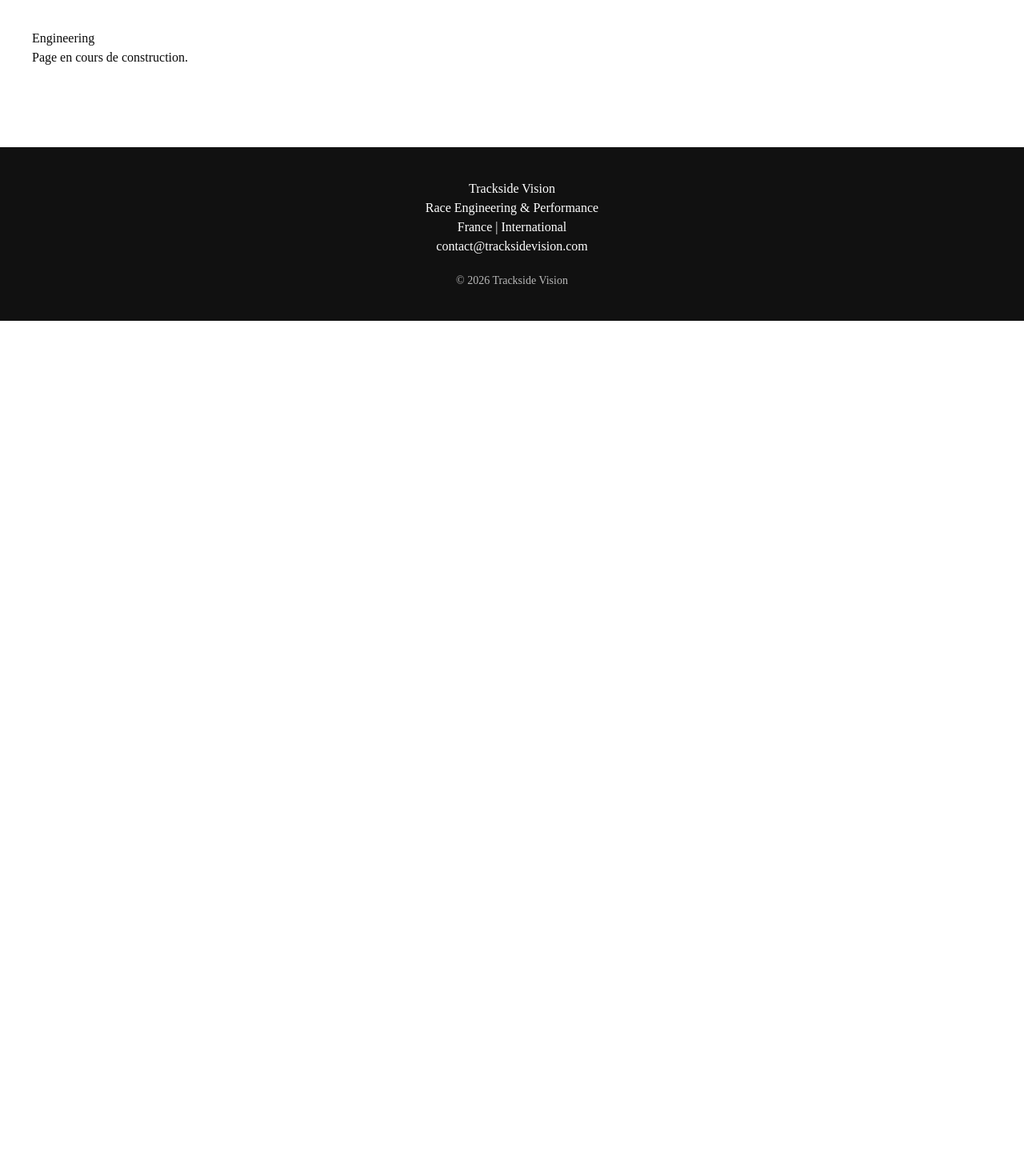
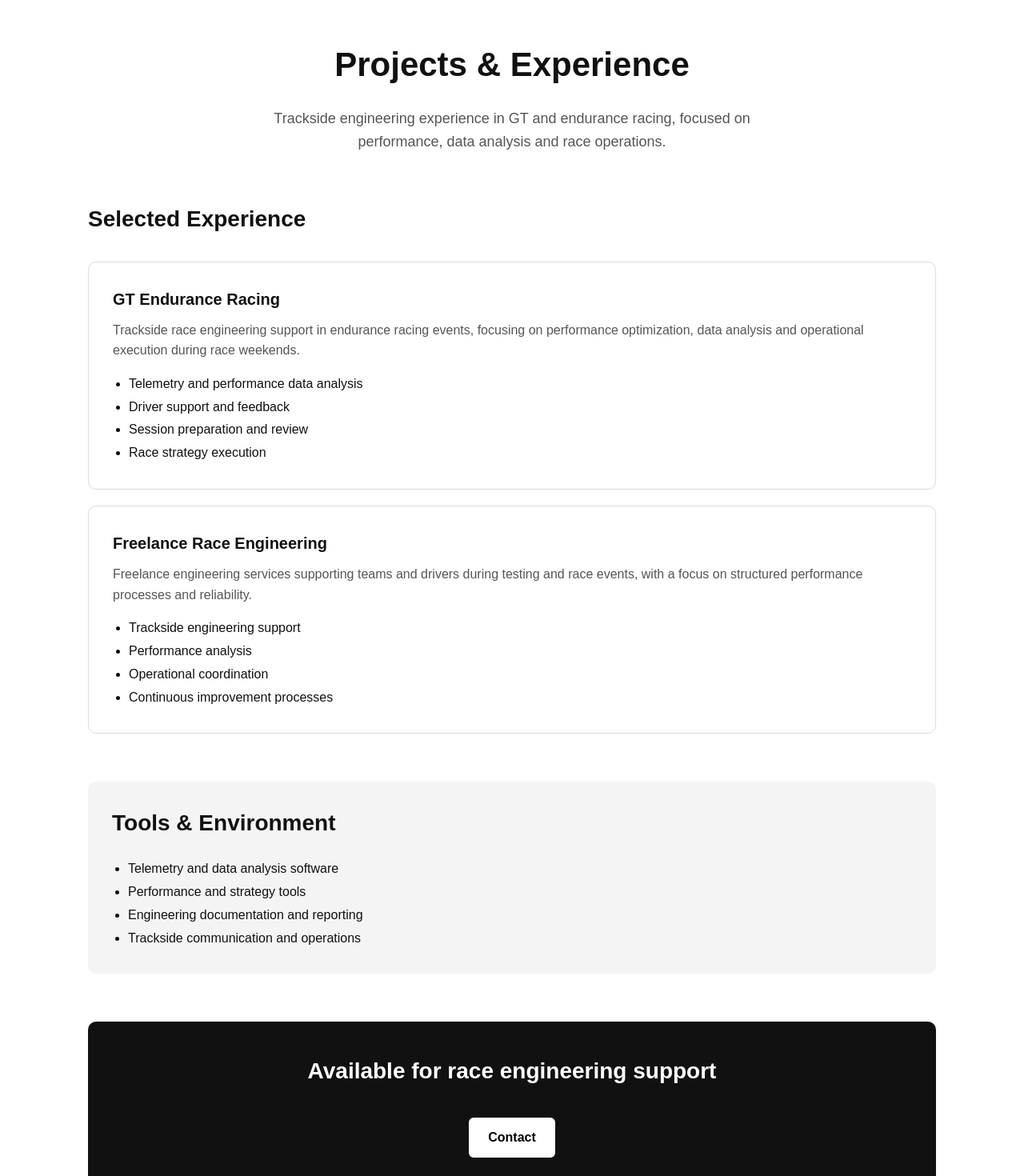
Before and after one commit to alexandregass/Trackside-Vision, a Next.js app in the folder trackside-vision/: page /projects in a window 1280 px wide. Shown: the part 80-1550 px from the top of the page at 80% size. Before the commit the page ends 800 px from the top, so only its background shows below. Built offline with nearby package versions, Linux system fonts and the light colour scheme.

Commit message:
global css

```diff
--- a/trackside-vision/app/engineering/page.tsx
+++ b/trackside-vision/app/engineering/page.tsx
@@ -1,12 +1,7 @@
 export default function EngineeringPage() {
   return (
     <main
-      style={{
-        padding: "60px 20px",
-        maxWidth: "1100px",
-        margin: "auto",
-        fontFamily: "Arial, sans-serif",
-      }}
+        className="container"
     >
       {/* HERO */}
 
@@ -81,12 +76,7 @@ export default function EngineeringPage() {
           ].map((service, index) => (
             <div
               key={index}
-              style={{
-                padding: "25px",
-                border: "1px solid #ddd",
-                borderRadius: "10px",
-                background: "#f9f9f9",
-              }}
+              className="section-light"
             >
               <h3
                 style={{
--- a/trackside-vision/app/globals.css
+++ b/trackside-vision/app/globals.css
@@ -1,130 +1,98 @@
-@import "tailwindcss";
-@import "tw-animate-css";
-@import "shadcn/tailwind.css";
+/* RESET */
 
-@custom-variant dark (&:is(.dark *));
-
-@theme inline {
-  --color-background: var(--background);
-  --color-foreground: var(--foreground);
-  --font-sans: var(--font-sans);
-  --font-mono: var(--font-geist-mono);
-  --font-heading: var(--font-sans);
-  --color-sidebar-ring: var(--sidebar-ring);
-  --color-sidebar-border: var(--sidebar-border);
-  --color-sidebar-accent-foreground: var(--sidebar-accent-foreground);
-  --color-sidebar-accent: var(--sidebar-accent);
-  --color-sidebar-primary-foreground: var(--sidebar-primary-foreground);
-  --color-sidebar-primary: var(--sidebar-primary);
-  --color-sidebar-foreground: var(--sidebar-foreground);
-  --color-sidebar: var(--sidebar);
-  --color-chart-5: var(--chart-5);
-  --color-chart-4: var(--chart-4);
-  --color-chart-3: var(--chart-3);
-  --color-chart-2: var(--chart-2);
-  --color-chart-1: var(--chart-1);
-  --color-ring: var(--ring);
-  --color-input: var(--input);
-  --color-border: var(--border);
-  --color-destructive: var(--destructive);
-  --color-accent-foreground: var(--accent-foreground);
-  --color-accent: var(--accent);
-  --color-muted-foreground: var(--muted-foreground);
-  --color-muted: var(--muted);
-  --color-secondary-foreground: var(--secondary-foreground);
-  --color-secondary: var(--secondary);
-  --color-primary-foreground: var(--primary-foreground);
-  --color-primary: var(--primary);
-  --color-popover-foreground: var(--popover-foreground);
-  --color-popover: var(--popover);
-  --color-card-foreground: var(--card-foreground);
-  --color-card: var(--card);
-  --radius-sm: calc(var(--radius) * 0.6);
-  --radius-md: calc(var(--radius) * 0.8);
-  --radius-lg: var(--radius);
-  --radius-xl: calc(var(--radius) * 1.4);
-  --radius-2xl: calc(var(--radius) * 1.8);
-  --radius-3xl: calc(var(--radius) * 2.2);
-  --radius-4xl: calc(var(--radius) * 2.6);
+* {
+  margin: 0;
+  padding: 0;
+  box-sizing: border-box;
 }
 
-:root {
-  --background: oklch(1 0 0);
-  --foreground: oklch(0.145 0 0);
-  --card: oklch(1 0 0);
-  --card-foreground: oklch(0.145 0 0);
-  --popover: oklch(1 0 0);
-  --popover-foreground: oklch(0.145 0 0);
-  --primary: oklch(0.205 0 0);
-  --primary-foreground: oklch(0.985 0 0);
-  --secondary: oklch(0.97 0 0);
-  --secondary-foreground: oklch(0.205 0 0);
-  --muted: oklch(0.97 0 0);
-  --muted-foreground: oklch(0.556 0 0);
-  --accent: oklch(0.97 0 0);
-  --accent-foreground: oklch(0.205 0 0);
-  --destructive: oklch(0.577 0.245 27.325);
-  --border: oklch(0.922 0 0);
-  --input: oklch(0.922 0 0);
-  --ring: oklch(0.708 0 0);
-  --chart-1: oklch(0.87 0 0);
-  --chart-2: oklch(0.556 0 0);
-  --chart-3: oklch(0.439 0 0);
-  --chart-4: oklch(0.371 0 0);
-  --chart-5: oklch(0.269 0 0);
-  --radius: 0.625rem;
-  --sidebar: oklch(0.985 0 0);
-  --sidebar-foreground: oklch(0.145 0 0);
-  --sidebar-primary: oklch(0.205 0 0);
-  --sidebar-primary-foreground: oklch(0.985 0 0);
-  --sidebar-accent: oklch(0.97 0 0);
-  --sidebar-accent-foreground: oklch(0.205 0 0);
-  --sidebar-border: oklch(0.922 0 0);
-  --sidebar-ring: oklch(0.708 0 0);
+/* BODY */
+
+body {
+  font-family: Arial, Helvetica, sans-serif;
+  background: #ffffff;
+  color: #111;
+  line-height: 1.6;
 }
 
-.dark {
-  --background: oklch(0.145 0 0);
-  --foreground: oklch(0.985 0 0);
-  --card: oklch(0.205 0 0);
-  --card-foreground: oklch(0.985 0 0);
-  --popover: oklch(0.205 0 0);
-  --popover-foreground: oklch(0.985 0 0);
-  --primary: oklch(0.922 0 0);
-  --primary-foreground: oklch(0.205 0 0);
-  --secondary: oklch(0.269 0 0);
-  --secondary-foreground: oklch(0.985 0 0);
-  --muted: oklch(0.269 0 0);
-  --muted-foreground: oklch(0.708 0 0);
-  --accent: oklch(0.269 0 0);
-  --accent-foreground: oklch(0.985 0 0);
-  --destructive: oklch(0.704 0.191 22.216);
-  --border: oklch(1 0 0 / 10%);
-  --input: oklch(1 0 0 / 15%);
-  --ring: oklch(0.556 0 0);
-  --chart-1: oklch(0.87 0 0);
-  --chart-2: oklch(0.556 0 0);
-  --chart-3: oklch(0.439 0 0);
-  --chart-4: oklch(0.371 0 0);
-  --chart-5: oklch(0.269 0 0);
-  --sidebar: oklch(0.205 0 0);
-  --sidebar-foreground: oklch(0.985 0 0);
-  --sidebar-primary: oklch(0.488 0.243 264.376);
-  --sidebar-primary-foreground: oklch(0.985 0 0);
-  --sidebar-accent: oklch(0.269 0 0);
-  --sidebar-accent-foreground: oklch(0.985 0 0);
-  --sidebar-border: oklch(1 0 0 / 10%);
-  --sidebar-ring: oklch(0.556 0 0);
+/* CONTAINER */
+
+.container {
+  max-width: 1100px;
+  margin: auto;
+  padding: 60px 20px;
 }
 
-@layer base {
-  * {
-    @apply border-border outline-ring/50;
-  }
-  body {
-    @apply bg-background text-foreground;
-  }
-  html {
-    @apply font-sans;
-  }
+/* HEADINGS */
+
+h1 {
+  font-size: 42px;
+  margin-bottom: 20px;
 }
+
+h2 {
+  font-size: 28px;
+  margin-bottom: 20px;
+}
+
+h3 {
+  font-size: 20px;
+  margin-bottom: 10px;
+}
+
+/* TEXT */
+
+p {
+  color: #555;
+  margin-bottom: 15px;
+}
+
+/* BUTTON */
+
+.button {
+  display: inline-block;
+  padding: 12px 24px;
+  background: #111;
+  color: white;
+  text-decoration: none;
+  border-radius: 6px;
+  font-weight: bold;
+  transition: 0.2s;
+}
+
+.button:hover {
+  opacity: 0.85;
+}
+
+/* CARD */
+
+.card {
+  padding: 25px;
+  border: 1px solid #ddd;
+  border-radius: 10px;
+  background: #f9f9f9;
+}
+
+/* SECTION SPACING */
+
+.section {
+  margin-bottom: 60px;
+}
+
+/* DARK SECTION */
+
+.section-dark {
+  background: #111;
+  color: white;
+  padding: 40px;
+  border-radius: 10px;
+  text-align: center;
+}
+
+/* LIGHT SECTION */
+
+.section-light {
+  background: #f4f4f4;
+  padding: 30px;
+  border-radius: 10px;
+}
--- a/trackside-vision/app/projects/page.tsx
+++ b/trackside-vision/app/projects/page.tsx
@@ -1,8 +1,194 @@
-export default function EngineeringPage() {
+export default function ProjectsPage() {
   return (
-    <main style={{ padding: 40 }}>
-      <h1>Engineering</h1>
-      <p>Page en cours de construction.</p>
+    <main
+      style={{
+        padding: "60px 20px",
+        maxWidth: "1100px",
+        margin: "auto",
+        fontFamily: "Arial, sans-serif",
+      }}
+    >
+      {/* HERO */}
+
+      <section
+        style={{
+          marginBottom: "60px",
+          textAlign: "center",
+        }}
+      >
+        <h1
+          style={{
+            fontSize: "42px",
+            marginBottom: "20px",
+          }}
+        >
+          Projects & Experience
+        </h1>
+
+        <p
+          style={{
+            fontSize: "18px",
+            maxWidth: "700px",
+            margin: "auto",
+            color: "#555",
+          }}
+        >
+          Trackside engineering experience in GT and endurance racing,
+          focused on performance, data analysis and race operations.
+        </p>
+      </section>
+
+      {/* PROJECT CARD */}
+
+      <section
+        style={{
+          marginBottom: "60px",
+        }}
+      >
+        <h2
+          style={{
+            marginBottom: "30px",
+          }}
+        >
+          Selected Experience
+        </h2>
+
+        <div
+          style={{
+            padding: "30px",
+            border: "1px solid #ddd",
+            borderRadius: "10px",
+            marginBottom: "20px",
+          }}
+        >
+          <h3>GT Endurance Racing</h3>
+
+          <p
+            style={{
+              color: "#555",
+              marginTop: "10px",
+            }}
+          >
+            Trackside race engineering support in endurance racing
+            events, focusing on performance optimization, data
+            analysis and operational execution during race weekends.
+          </p>
+
+          <ul
+            style={{
+              marginTop: "15px",
+              paddingLeft: "20px",
+              lineHeight: "1.8",
+            }}
+          >
+            <li>Telemetry and performance data analysis</li>
+            <li>Driver support and feedback</li>
+            <li>Session preparation and review</li>
+            <li>Race strategy execution</li>
+          </ul>
+        </div>
+
+        <div
+          style={{
+            padding: "30px",
+            border: "1px solid #ddd",
+            borderRadius: "10px",
+          }}
+        >
+          <h3>Freelance Race Engineering</h3>
+
+          <p
+            style={{
+              color: "#555",
+              marginTop: "10px",
+            }}
+          >
+            Freelance engineering services supporting teams and
+            drivers during testing and race events, with a focus on
+            structured performance processes and reliability.
+          </p>
+
+          <ul
+            style={{
+              marginTop: "15px",
+              paddingLeft: "20px",
+              lineHeight: "1.8",
+            }}
+          >
+            <li>Trackside engineering support</li>
+            <li>Performance analysis</li>
+            <li>Operational coordination</li>
+            <li>Continuous improvement processes</li>
+          </ul>
+        </div>
+      </section>
+
+      {/* TOOLS */}
+
+      <section
+        style={{
+          marginBottom: "60px",
+          padding: "30px",
+          borderRadius: "10px",
+          background: "#f4f4f4",
+        }}
+      >
+        <h2
+          style={{
+            marginBottom: "20px",
+          }}
+        >
+          Tools & Environment
+        </h2>
+
+        <ul
+          style={{
+            paddingLeft: "20px",
+            lineHeight: "1.8",
+          }}
+        >
+          <li>Telemetry and data analysis software</li>
+          <li>Performance and strategy tools</li>
+          <li>Engineering documentation and reporting</li>
+          <li>Trackside communication and operations</li>
+        </ul>
+      </section>
+
+      {/* AVAILABILITY */}
+
+      <section
+        style={{
+          padding: "40px",
+          borderRadius: "10px",
+          background: "#111",
+          color: "white",
+          textAlign: "center",
+        }}
+      >
+        <h2
+          style={{
+            marginBottom: "15px",
+          }}
+        >
+          Available for race engineering support
+        </h2>
+
+        <a
+          href="/contact"
+          style={{
+            display: "inline-block",
+            marginTop: "20px",
+            padding: "12px 24px",
+            background: "white",
+            color: "black",
+            textDecoration: "none",
+            borderRadius: "6px",
+            fontWeight: "bold",
+          }}
+        >
+          Contact
+        </a>
+      </section>
     </main>
   );
 }
```
